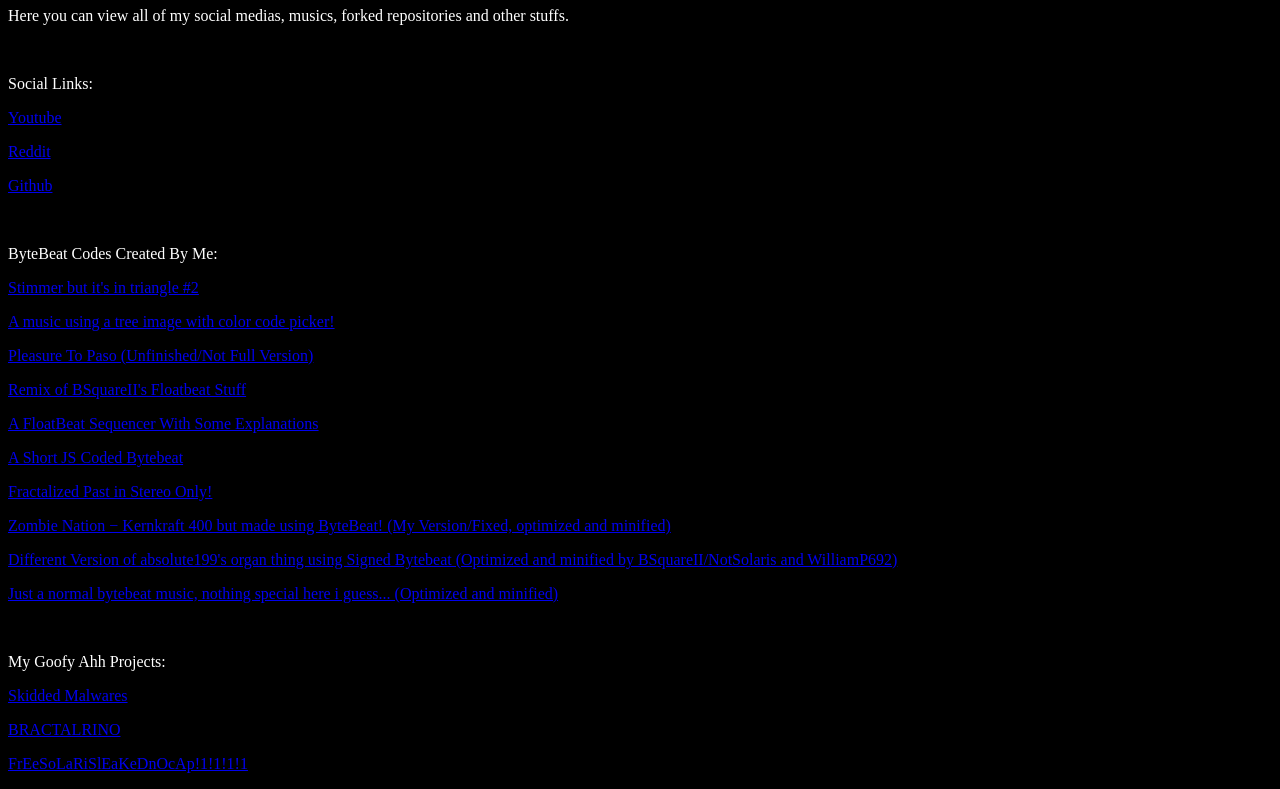
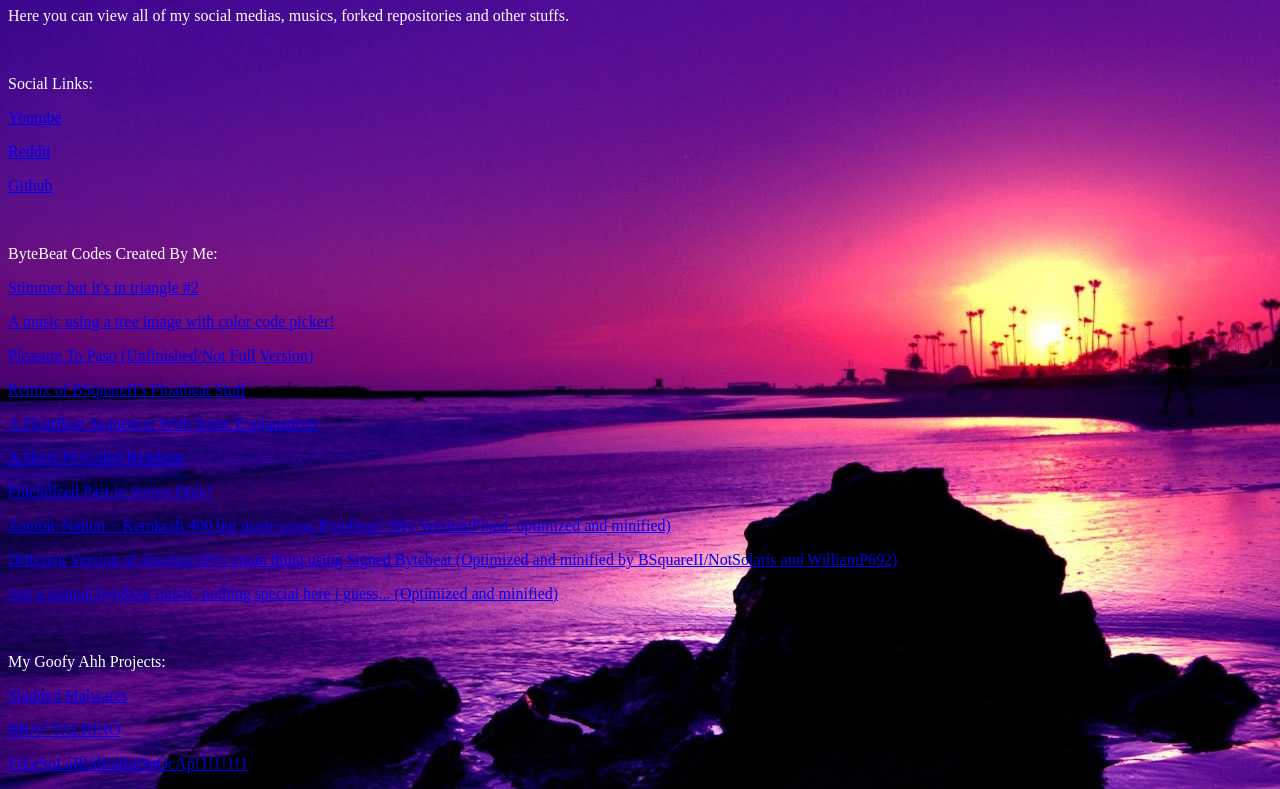
Before and after one commit to WilliamPatch692/williampatch692.github.io, a plain HTML site: page index.html in a window 1280 px wide. Shown: the part 73-862 px from the top of the page. Drawn offline with Linux system fonts and the light colour scheme.

Commit message:
Update index.html

```diff
--- a/index.html
+++ b/index.html
@@ -5,7 +5,7 @@
     <title>idk where to start lol</title>
     <link rel="shortcut icon" href="./favicon.png">
 </head>
-<body bgcolor=black text=white>
+<body background="night-beach-wallpaper-download.jpg" text=white>
 <h1>Welcome to WilliamP692's website&#33;</h1>
 <p>Here you can view all of my social medias&#44; musics&#44; forked repositories and other stuffs&#46;</p>
 <br>
```
